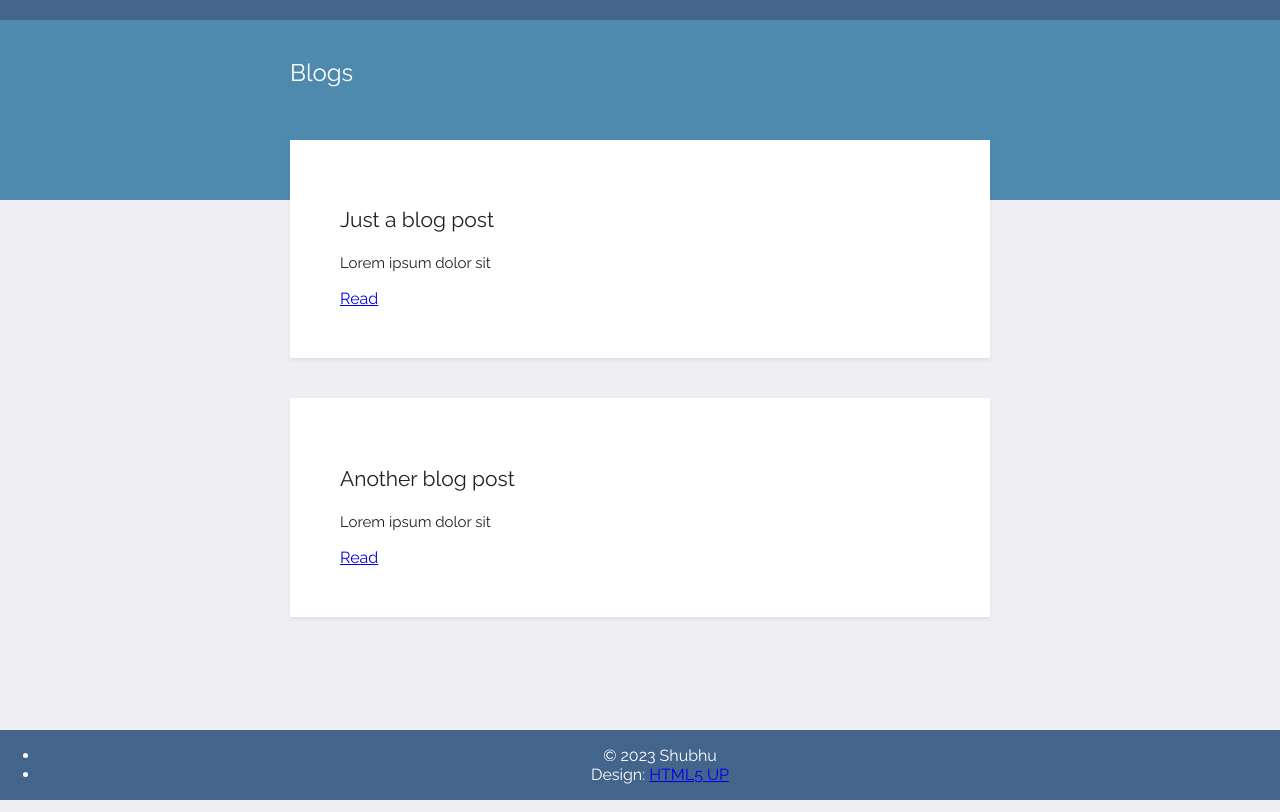
After one commit to ShubhamOulkar/100_python_projects, a Flask app: page /blogs in a window 1280 px wide. The commit adds this page. Run offline with Flask 2, Linux system fonts and the light colour scheme.

Commit message:
python code integration in html file

```diff
--- a/web development/back-end/web-visiting-card/server.py
+++ b/web development/back-end/web-visiting-card/server.py
@@ -1,13 +1,24 @@
 from flask import Flask, render_template
 import datetime
+
+now_year = datetime.datetime.now().year
 
 app = Flask(__name__)
 
 
 @app.route("/")
 def  home():
-    now_year = datetime.datetime.now().year
     return render_template('index.html', year=now_year)
+
+
+@app.route("/blogs")
+def get_blogs():
+    return render_template('blogs.html', year=now_year)
+
+
+@app.route("/blogs/post")
+def get_post():
+    return render_template('post.html', year=now_year)
 
 
 if __name__ == "__main__":
--- /dev/null
+++ b/web development/back-end/web-visiting-card/static/css/styles.css
@@ -0,0 +1,71 @@
+body{
+ background: #efeff3;
+ margin: 0;
+ font-family: 'Raleway', sans-serif;
+ -webkit-font-smoothing: antialiased;
+  color:#212121;
+}
+.wrapper{
+  position: relative;
+  clear:both;
+  margin: 0 auto 75px auto;
+  width: 100%;
+  overflow: hidden;
+}
+.top{
+  background: #4e89ae;
+  height: 180px;
+  border-top: 20px solid #43658b;
+}
+
+.top .title {
+  width: 700px;
+  margin: 38px auto 0 auto;
+}
+
+.title h1 {
+  font-size:24px;
+  color:#FFF;
+  font-weight:500;
+}
+
+.content{
+    margin: -80px auto 100px;
+  padding-bottom: 20px;
+}
+
+.card{
+  position: relative;
+  background: #fff;
+  padding:50px;
+  width: 600px;
+  margin: 20px auto 0 auto;
+  box-shadow: 0 2px 4px rgba(100,100,100,.1);
+}
+
+.card h2 {
+  font-size:21px;
+  font-weight:500;
+}
+
+.card h2 a {
+  color:#CC0000;
+  text-decoration:none;
+}
+
+.card .text {
+  color:#212121;
+  margin-top:20px;
+  font-size:15px;
+  line-height:22px;
+}
+
+footer {
+  position: fixed;
+  left: 0;
+  bottom: 0;
+  width: 100%;
+  background-color: #43658b;
+  color: white;
+  text-align: center;
+}
--- /dev/null
+++ b/web development/back-end/web-visiting-card/templates/blogs.html
@@ -0,0 +1,36 @@
+<!DOCTYPE html>
+<html lang="en">
+<head>
+    <meta charset="UTF-8">
+    <title>Shubham Blogs</title>
+    <link href="https://fonts.googleapis.com/css2?family=Raleway" rel="stylesheet">
+    <link rel="stylesheet" href="../static/css/styles.css">
+</head>
+<body>
+<div class="wrapper">
+    <div class="top">
+        <div class="title"><h1>Blogs</h1></div>
+    </div>
+    <div class="content">
+        <div class="card">
+            <h2>Just a blog post</h2>
+            <p class="text">Lorem ipsum dolor sit </p>
+            <a href="{{ url_for('get_post') }}" target="_blank">Read</a>
+        </div>
+    </div>
+    <div class="content">
+        <div class="card">
+            <h2>Another blog post</h2>
+            <p class="text">Lorem ipsum dolor sit </p>
+            <a href="{{ url_for('get_post') }} " target="_blank">Read</a>
+        </div>
+    </div>
+</div>
+</body>
+<footer id="footer">
+    <ul class="copyright">
+        <li>&copy; {{year}} Shubhu</li>
+        <li>Design: <a href="http://html5up.net" target="_blank">HTML5 UP</a></li>
+    </ul>
+</footer>
+</html>
--- a/web development/back-end/web-visiting-card/templates/index.html
+++ b/web development/back-end/web-visiting-card/templates/index.html
@@ -22,6 +22,7 @@
 			<div id="wrapper">
 
 				<!-- Main -->
+				<a href="{{ url_for('get_blogs') }}" target="_blank">Go to Blogs</a>
 					<section id="main">
 						<header>
 							<span class="avatar"><img src="static/images/image.png" alt="" /></span>
```
Also changed, not shown: web development/Front-end-bootstrap/index.html (added, +10 -0 lines), web development/back-end/web-visiting-card/templates/post.html (added, +29 -0 lines).
